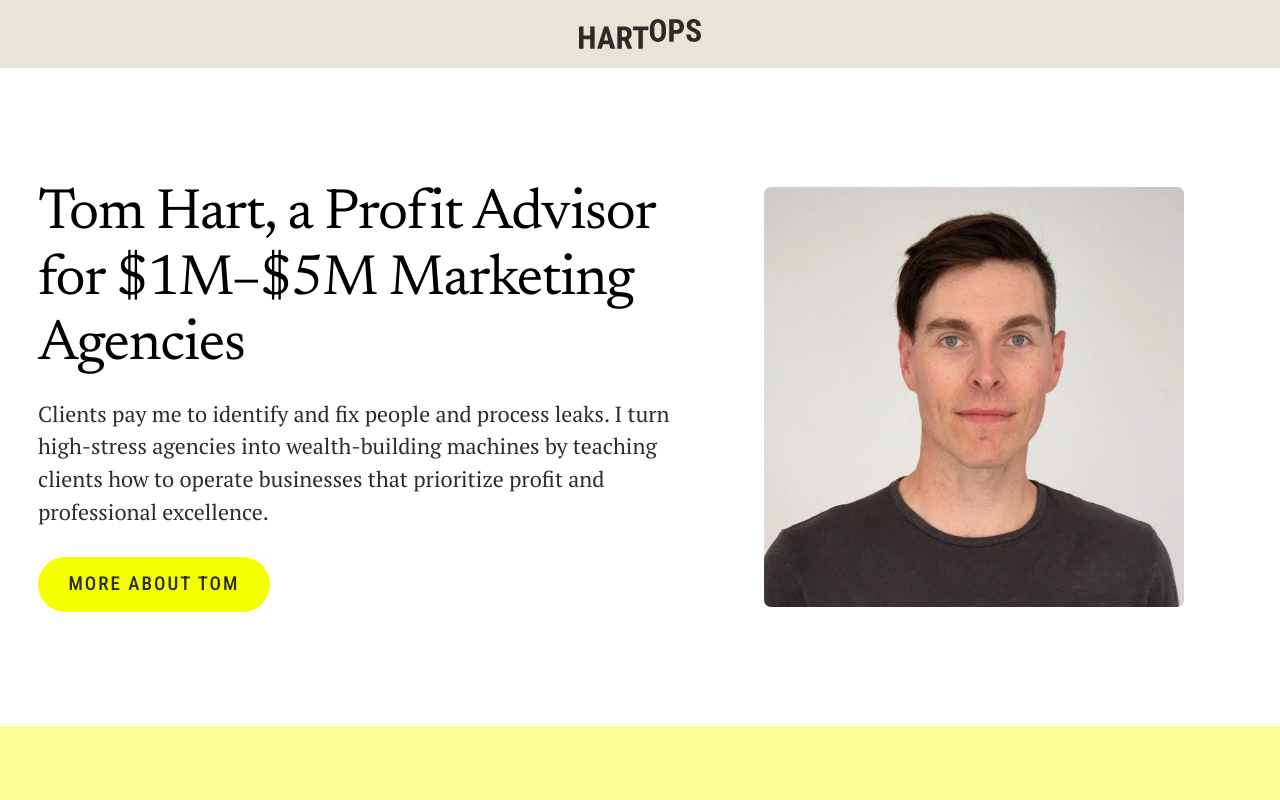
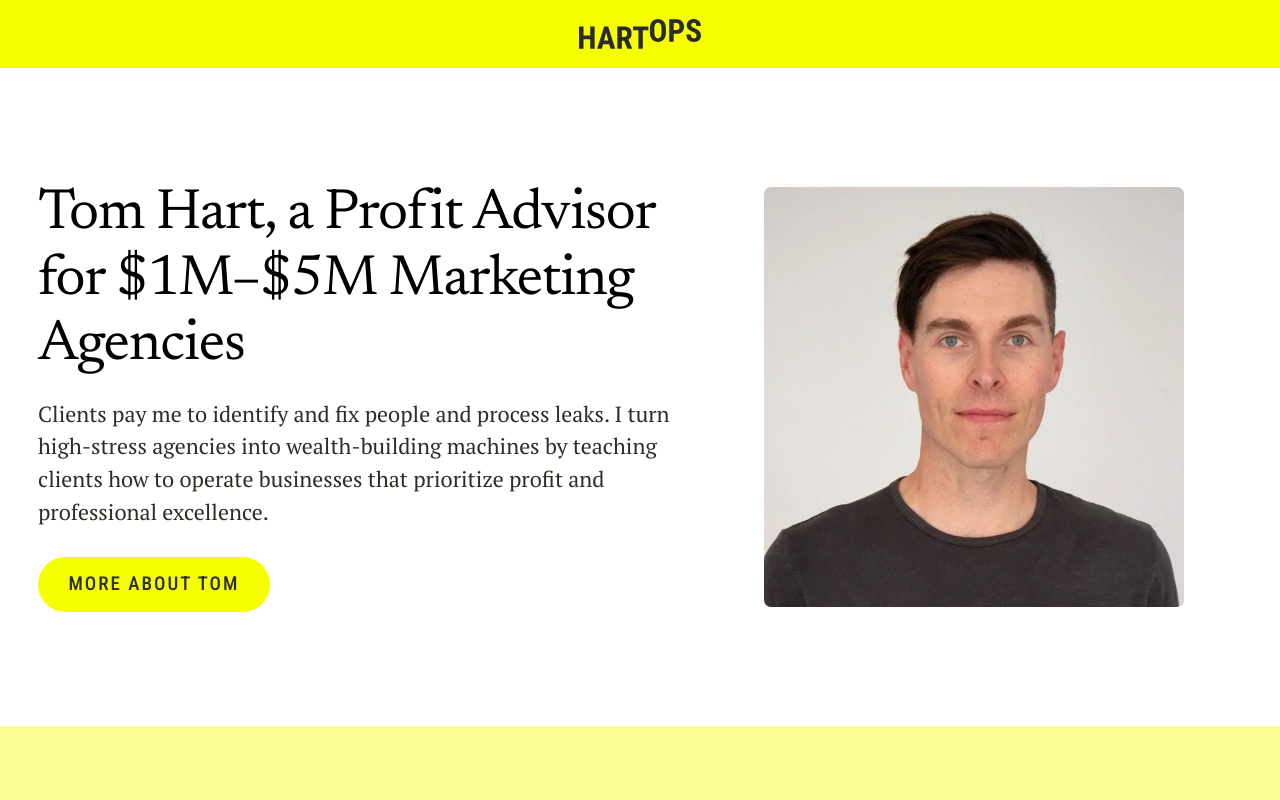
Before and after one commit to talktalkmake/hartops, a plain HTML site: page index.html in a window 1280 px wide. Shown: the top 800 px of the page. Drawn offline with Linux system fonts and the light colour scheme.

Commit message:
Updating site header bg-color

```diff
--- a/index.html
+++ b/index.html
@@ -99,7 +99,7 @@
 
 <a class="skip-link" href="#top">Skip to main content</a>
 
-<header class="site-header bg-white">
+<header class="site-header bg-canary z-50">
   <div class="px-6 md:px-8 py-4 flex justify-center">
     <a class="block max-h-[30px]" href="#top" aria-label="Hart Ops home"><img class="block max-h-[30px] w-auto" src="./assets/img/hart-ops-logo.svg" alt="Hart Ops" width="122" height="30"></a>
   </div>
--- a/src/input.css
+++ b/src/input.css
@@ -201,8 +201,7 @@
 
 /* Sticky header — backdrop blur is awkward to express purely as utilities. */
 .site-header {
-  @apply sticky top-0 z-10 backdrop-saturate-150 backdrop-blur-md;
-  background: color-mix(in srgb, var(--color-cream) 94%, transparent);
+  @apply sticky top-0;
 }
 
 /* Diagonal wipe-in border ring on button hover/focus.
```
Also changed, not shown: styles.css.
